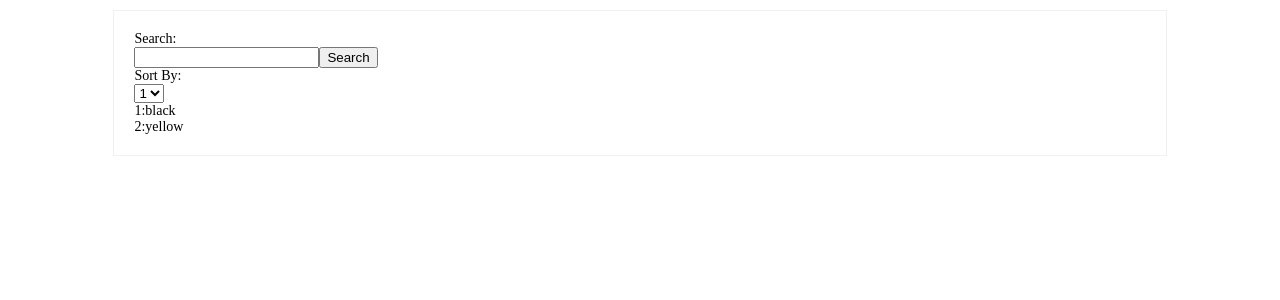
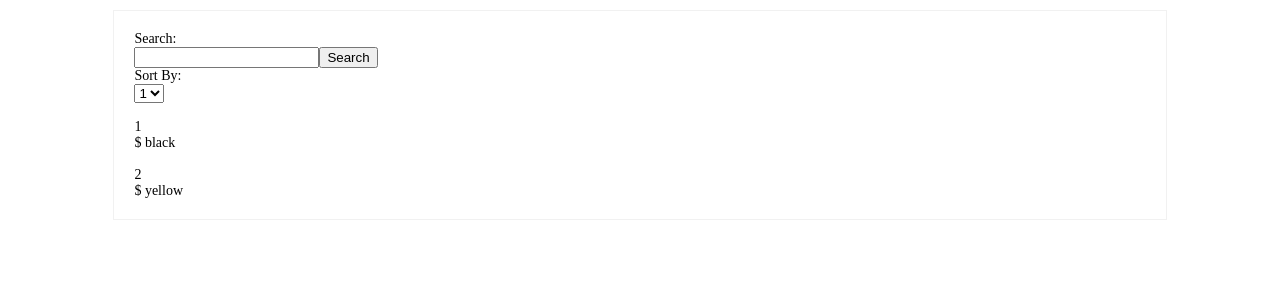
Before and after one commit to sun1723/plp05, a React (Create React App) app: page / in a window 1280 px wide. Shown: the top 300 px of the page. Built offline with nearby package versions, Linux system fonts and the light colour scheme.

Commit message:
update Product Component and ProductList
add Product structure and use map function to use the component in ProductList

```diff
--- a/src/Product.js
+++ b/src/Product.js
@@ -0,0 +1,19 @@
+import React, { Component } from 'react'
+
+export default class Product extends Component {
+	render() {
+		return (
+			<div className="product">
+				<div className='product-img'>
+					<img />
+				</div>
+				<div className='product-title'>
+					<span>{this.props.product.title}</span>
+				</div>
+				<div className='product-price'>
+					<span>$ {this.props.product.color}</span>
+				</div>
+			</div>
+		)
+	}
+}
--- a/src/ProductList.js
+++ b/src/ProductList.js
@@ -1,19 +1,18 @@
 import React, { Component } from 'react'
+import Product from './Product'
 
 export default class ProductList extends Component {
 	render() {
 		const products=[
-			{name:'1',color:'black'},
-			{name:'2',color:'yellow'}
+			{title:'1',color:'black'},
+			{title:'2',color:'yellow'}
 		]
 		return (
 			<div>
 				{
 					products.map((product,i) =>{
 						return (
-							<div key={i}>
-								{product.name}:{product.color}
-							</div>
+							<Product product={product} key={i} />
 
 						)
 					})
```
